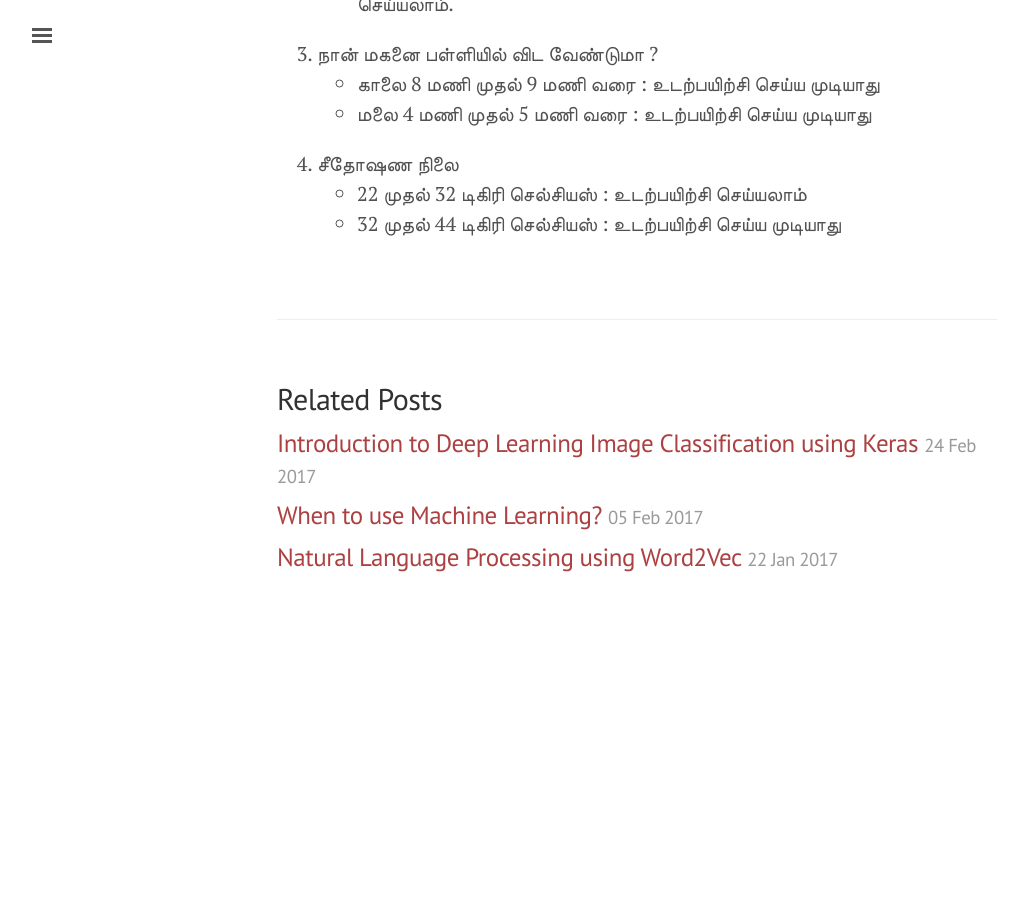
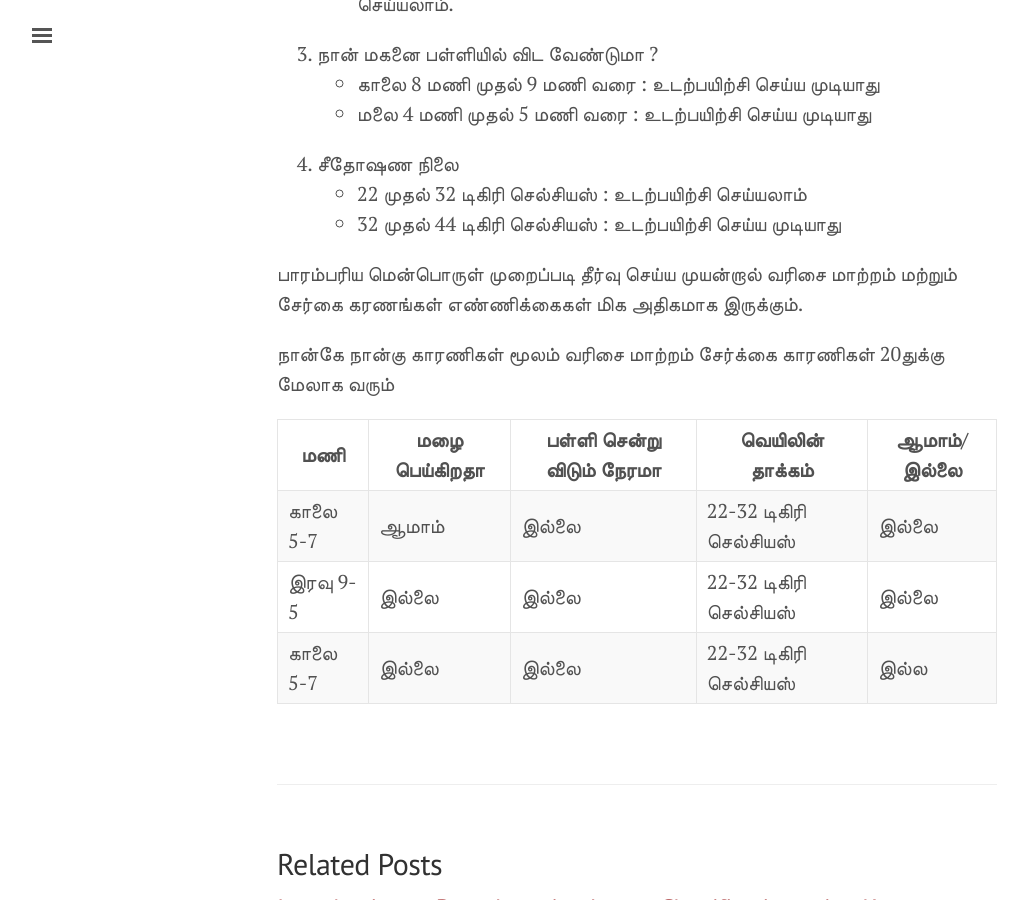
Before and after one commit to malaikannan/malaikannan.github.io, a Jekyll site: the page built from _posts/2017-06-27-artificial-intelligence-in-tamil.markdown, in a window 1280 px wide and 900 px high, scrolled down 1553 px. Shown: the whole window, without its empty margins (3-1031 px from the left). Built offline with Jekyll 4.4.1, drawn with Linux system fonts in a browser that asks for light colours; comment, search, counter and statistics services are not loaded; before the commit the page ends 2186 px from its top, so only the background shows below that.

Commit message:
first tamil push

```diff
--- a/_posts/2017-06-27-artificial-intelligence-in-tamil.markdown
+++ b/_posts/2017-06-27-artificial-intelligence-in-tamil.markdown
@@ -32,3 +32,14 @@ date: "2017-06-27 20:50"
 4. சீதோஷண நிலை
   - 22 முதல் 32 டிகிரி செல்சியஸ் : உடற்பயிற்சி செய்யலாம்
   - 32 முதல் 44 டிகிரி செல்சியஸ் : உடற்பயிற்சி செய்ய முடியாது
+
+
+  பாரம்பரிய மென்பொருள் முறைப்படி தீர்வு செய்ய முயன்றால் வரிசை மாற்றம் மற்றும் சேர்கை கரணங்கள் எண்ணிக்கைகள் மிக அதிகமாக இருக்கும்.
+
+  நான்கே நான்கு காரணிகள் மூலம் வரிசை மாற்றம் சேர்க்கை காரணிகள் 20துக்கு மேலாக வரும்
+
+மணி|மழை பெய்கிறதா|பள்ளி சென்று விடும் நேரமா|வெயிலின் தாக்கம்|ஆமாம்/இல்லை
+--|---|---|---|--
+காலை 5-7|ஆமாம்|இல்லை|22-32 டிகிரி செல்சியஸ்|இல்லை
+இரவு 9-5|இல்லை|இல்லை|22-32 டிகிரி செல்சியஸ்|இல்லை
+காலை 5-7|இல்லை|இல்லை|22-32 டிகிரி செல்சியஸ்|இல்ல
```
